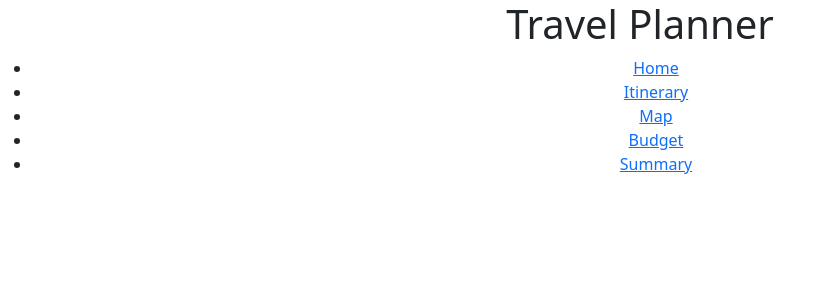
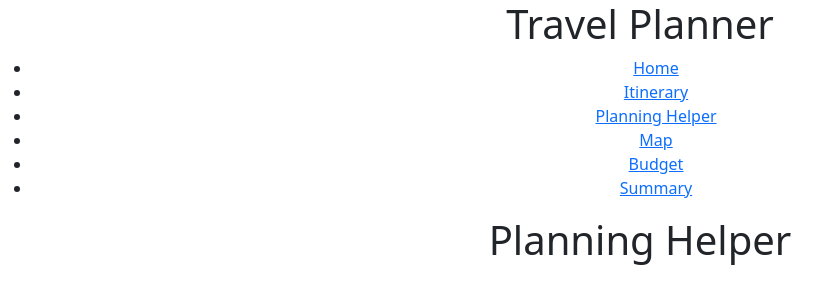
Before and after one commit to angelina-white/TravelPlanner, a React (Create React App) app: page /planning-helper in a window 1280 px wide. Shown: the top 304 px of the page, without its empty margins (0-840 px from the left). Built offline with nearby package versions, Linux system fonts and the light colour scheme.

Commit message:
add planning helper page

```diff
--- a/src/App.js
+++ b/src/App.js
@@ -1,6 +1,7 @@
 import './App.css';
 import Home from "./Components/Home"
 import Itinerary from "./Components/Itinerary"
+import PlanningHelper from "./Components/PlanningHelper"
 import Map from "./Components/Map"
 import Budget from "./Components/Budget/Budget"
 import Summary from "./Components/Summary"
@@ -15,6 +16,7 @@ function App() {
             <ul className="linkClass">
               <li><Link to='/'>Home</Link></li>
               <li><Link to='itinerary'>Itinerary</Link></li>
+              <li><Link to='planning-helper'>Planning Helper</Link></li>
               <li><Link to='map'>Map</Link></li>
               <li><Link to='budget'>Budget</Link></li>
               <li><Link to='summary'>Summary</Link></li>
@@ -23,6 +25,7 @@ function App() {
           <Routes>
             <Route path='/' element={ <Home />} />
             <Route path='/itinerary' element={ <Itinerary />} />
+            <Route path='/planning-helper' element={ <PlanningHelper />} />
             <Route path='/map' element={ <Map />} />
             <Route path='/budget' element={ <Budget />} />
             <Route path='/summary' element={ <Summary />} />
--- /dev/null
+++ b/src/Components/PlanningHelper.js
@@ -0,0 +1,9 @@
+function PlanningHelper()
+{
+    return (
+        <div>
+            <h1>Planning Helper</h1>
+        </div>
+    )
+}
+export default PlanningHelper
```
